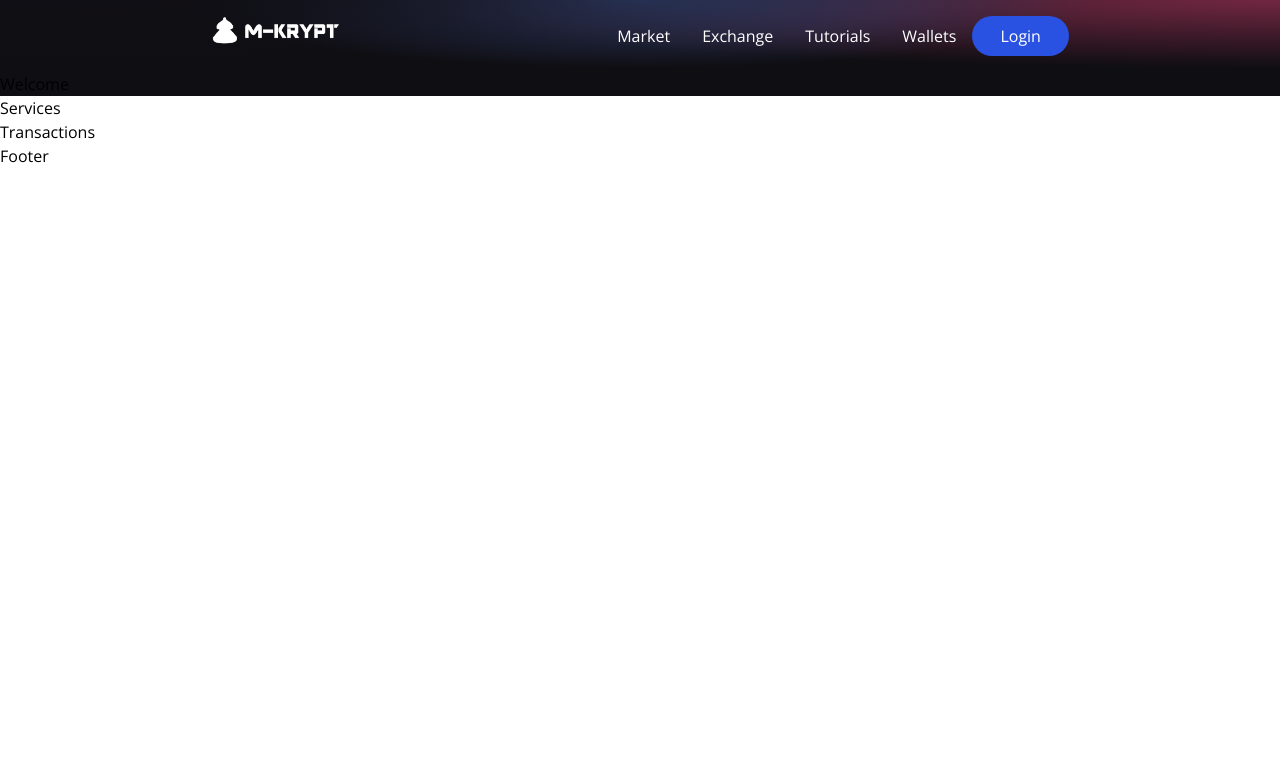
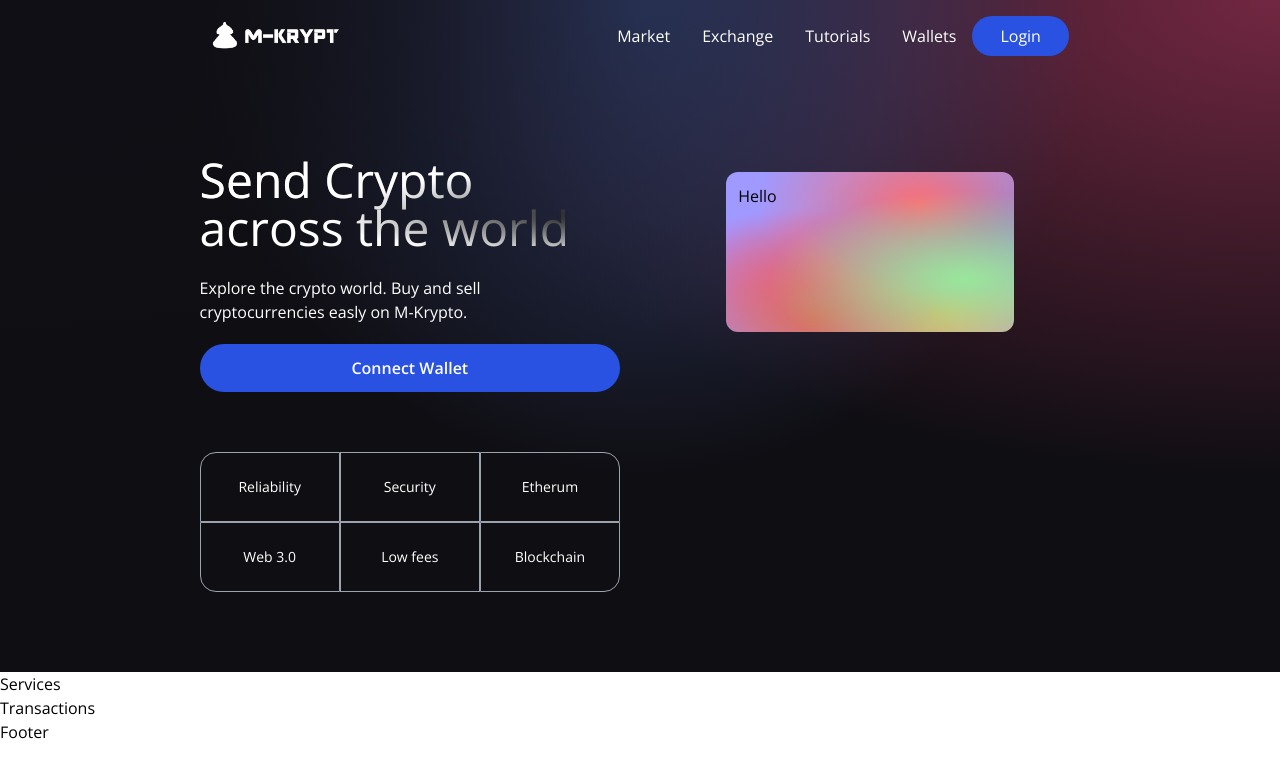
Before and after one commit to Samitti/Web-3.0-Blockchain-App-Client, a React (Vite) app: page / in a window 1280 px wide. Shown: the top 778 px of the page. Built offline with nearby package versions, Linux system fonts and the light colour scheme.

Commit message:
add welcome page

```diff
--- a/src/components/Welcome.jsx
+++ b/src/components/Welcome.jsx
@@ -1,6 +1,64 @@
+import { AiFillAlipayCircle } from "react-icons/ai";
+import { SiEthereum } from "react-icons/si";
+import { BsInfoCircle } from "react-icons/bs";
+
+import { Loader } from './';
+
+const commonStyles = "min-h-[70px] sm:px-0 px-2 sm:min-w-[120px] flex justify-center items-center border-[0.5px] border-gray-400 text-sm font-light text-white";
+
 const Welcome = () => {
+
+    const connectWallet = () => {
+
+    }
+
     return (
-        <h1> Welcome </h1>
+        <div className="flex w-full justify-center items-center">
+            <div className="flex md:flex-row flex-col items-start justify-between md:p-20 py-12 px-4">
+                <div className="flex flex-1 justify-start flex-col md:mr-10">
+                    <h1 className="text-3xl sm:text-5xl text-white text-gradient py-1" >
+                        Send Crypto <br /> across the world
+                    </h1>
+                    <p className="text-left mt-5 text-white font-light md:w-9/12 w-11/12 text-base">
+                        Explore the crypto world. Buy and sell cryptocurrencies easly on M-Krypto.
+                    </p>
+                    <button
+                        type="button"
+                        onClick={connectWallet}
+                        className="flex flex-row justify-center items-center my-5 bg-[#2952e3] p-3 rounded-full cursor-pointer hover:bg-[#2546bd] "
+                    >
+                        <p className="text-white text-base font-semibold ">
+                            Connect Wallet
+                        </p>
+                    </button>
+                    <div className="grid sm:grid-cols-3 grid-cols-2 w-full mt-10">
+                        <div className={`rounded-tl-2xl ${commonStyles}`}>
+                            Reliability
+                        </div>
+                        <div className={commonStyles}>
+                            Security
+                        </div>
+                        <div className={`rounded-tr-2xl ${commonStyles}`}>
+                            Etherum
+                        </div>
+                        <div className={`rounded-bl-2xl ${commonStyles}`}>
+                            Web 3.0
+                        </div>
+                        <div className={commonStyles}>
+                            Low fees
+                        </div>
+                        <div className={`rounded-br-2xl ${commonStyles}`}>
+                            Blockchain
+                        </div>
+                    </div>
+                </div>
+                <div className="flex flex-col flex-1 items-center justify-start w-full md:mt-0 mt-10">
+                    <div className="p-3 justify-end items-start flex-col rounded-xl h-40 sm:w-72 w-full my-5 eth-card white-glassmorpism">
+                        Hello
+                    </div>
+                </div>
+            </div>
+        </div>
     )
 }
 
```
Also changed, not shown: images/logo2.png, images/logo3.png.
